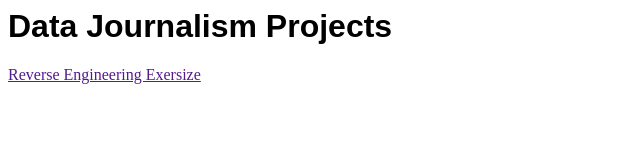
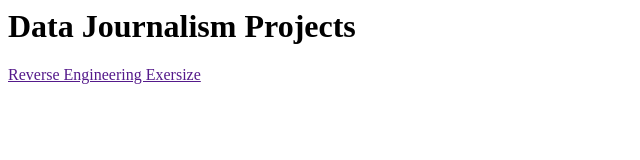
Before and after one commit to elliott-kamal/elliott-kamal.github.io, a plain HTML site: page index.html in a window 1280 px wide. Shown: the whole page, without its empty margins (0-640 px from the left). Drawn offline with Linux system fonts and the light colour scheme.

Commit message:
Update index.html

```diff
--- a/index.html
+++ b/index.html
@@ -1,6 +1,6 @@
 <body>
 
-<h1 style="font-family:sans-serif;">Data Journalism Projects</h1>
+<h1>Data Journalism Projects</h1>
 <a href="">Reverse Engineering Exersize</a>
 
 
```
